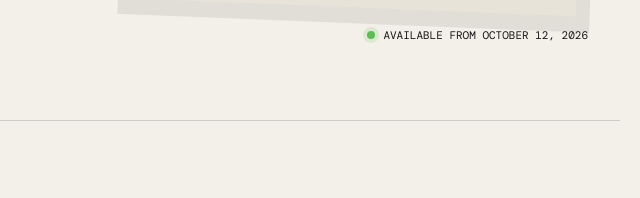
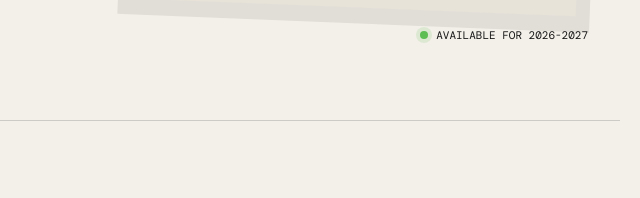
Before and after one commit to SamStace/workaway-portfolio, a plain HTML site: page index.html in a window 1280 px wide. Shown: the part 778-976 px from the top of the page, 640-1280 px from the left. Drawn offline with nearby package versions, Linux system fonts and the light colour scheme.

Commit message:
Update index.html

```diff
--- a/index.html
+++ b/index.html
@@ -38,7 +38,7 @@
             <img src="https://raw.githubusercontent.com/SamStace/workaway-portfolio/1fe6d2a35d7d0920948e4504307508fb87765034/site-assets/thumbs/samuel-snowboard.jpg" alt="Samuel snowboarding in winter" />
             <span class="image-label">Samuel / winter 2026</span>
           </div>
-          <div class="availability"><span class="status-dot"></span><span>Available from October 12, 2026</span></div>
+          <div class="availability"><span class="status-dot"></span><span>Available for 2026-2027</span></div>
         </div>
       </section>
 
```
